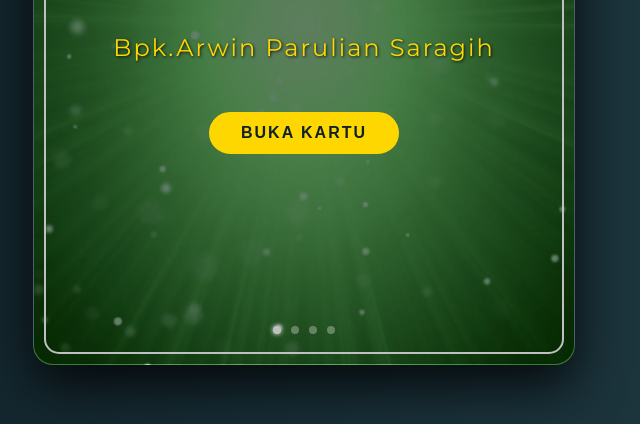
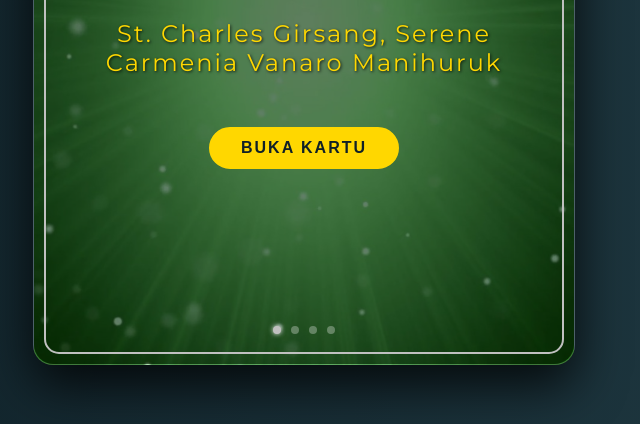
Before and after one commit to jcmilestravelindo-creator/birthdaycard, a plain HTML site: page index.html in a window 1280 px wide. Shown: the part 376-800 px from the top of the page, without its empty margins (336-976 px from the left). Drawn offline with Linux system fonts and the light colour scheme; a web font is replaced by a local one.

Commit message:
Update index.html

```diff
--- a/index.html
+++ b/index.html
@@ -257,7 +257,7 @@
 
     <script>
         const config = {
-            nama: "Bpk.Arwin Parulian Saragih",
+            nama: "St. Charles Girsang, Serene Carmenia Vanaro Manihuruk",
             umur: "Cheers to another year of life and blessings",
             pengirim: "St. Robert Manihuruk"
         };
```
